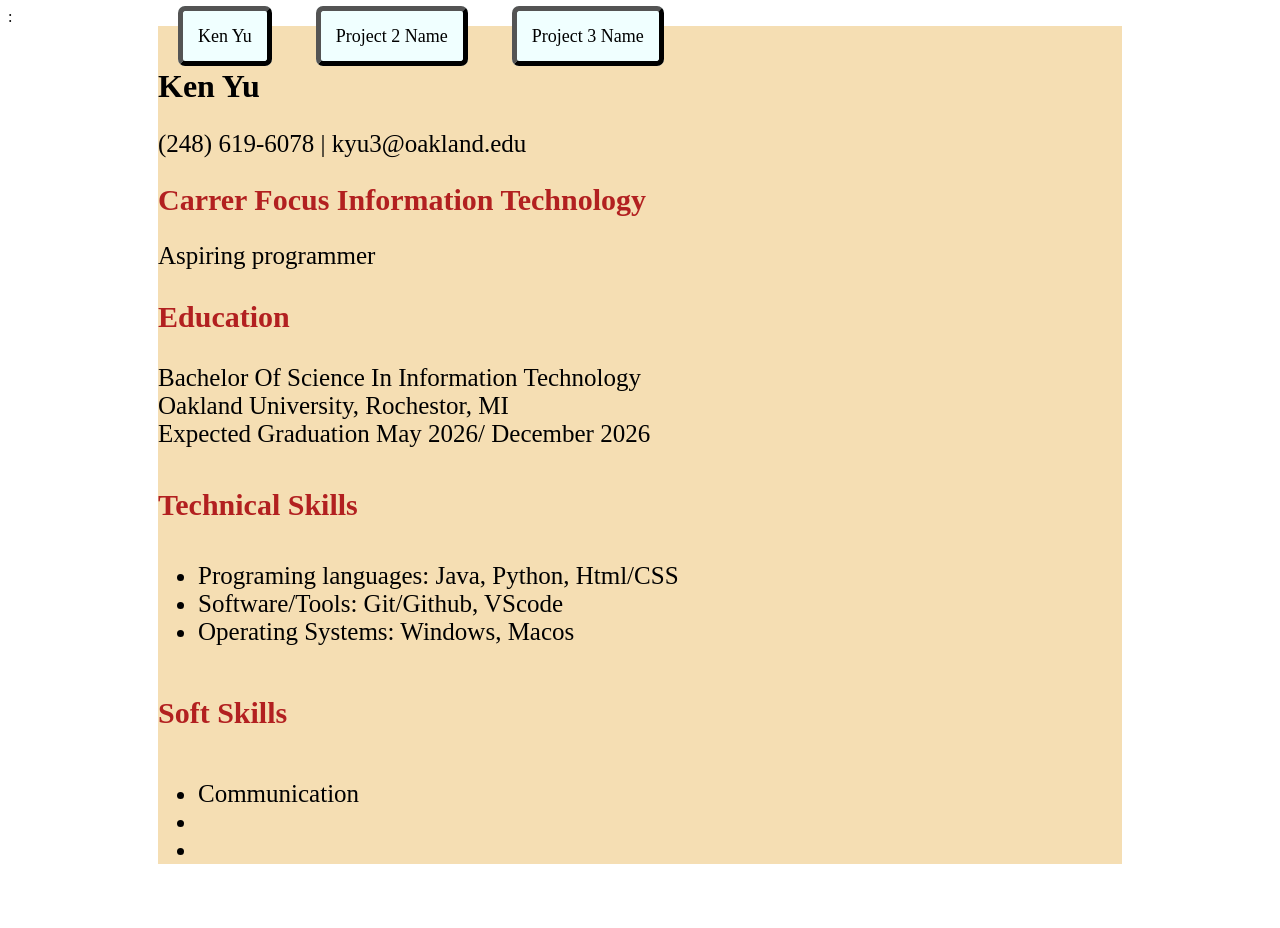
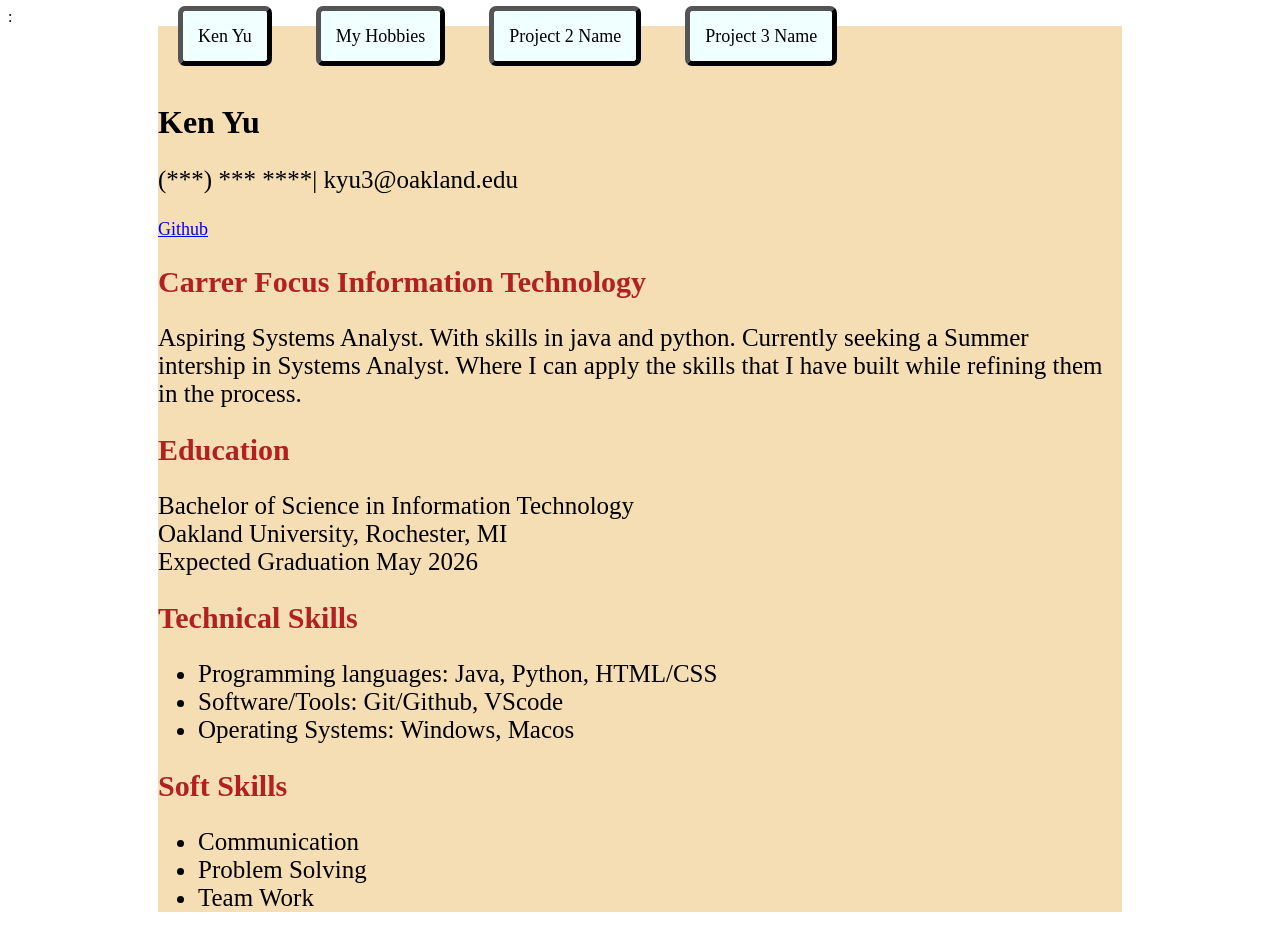
Before and after one commit to Havrt/Havrt.github.io, a plain HTML site: page index.html in a window 1280 px wide. Before the commit the page ends 880 px from the top, so only its background shows below. Drawn offline with Linux system fonts and the light colour scheme.

Commit message:
Update index.html

```diff
--- a/index.html
+++ b/index.html
@@ -5,36 +5,45 @@
     <link rel="stylesheet" href="style.css">
     <meta charset="utf-8">
     <meta name="viewport" content="width=device-width, initial-scale=1.0">:
-    </head>
+ </head>
 <body>
     <div id="wrapper">
-        <div id="header">
-            <a href="index.html" class=button>Ken Yu</a>
+        <div id="myheader">
+            <a href="index.html" class="button">Ken Yu</a>
+            <a href="Hobbies.html" class="button">My Hobbies</a>
             <a href="Project2.html" class="button">Project 2 Name</a>
             <a href="Project3.html" class="button">Project 3 Name</a>
         </div>
+        <div id="content">
+            <div id="leftEdge"> &nbsp; </div>
+            <div id="rightEdge"> &nbsp; </div>
+
     <h1> Ken Yu</h1>
 
-        <p>(248) 619-6078 | kyu3@oakland.edu</p>
+        <p>(***) *** ****| kyu3@oakland.edu</p>
+            <a href="https://github.com/Havrt">Github</a><br>
     <h2> Carrer Focus Information Technology</h2>
-        <p> Aspiring programmer </p>
-    <h3>Education</h3>
-        <p>Bachelor Of Science In Information Technology<br>
-           Oakland University, Rochestor, MI <br>
-           Expected Graduation May 2026/ December 2026<br>
+        <p> Aspiring Systems Analyst. With skills in java and python. Currently seeking a Summer intership in Systems Analyst.
+           Where I can apply the skills that I have built while refining them in the process.
+            </p>
+    <h2>Education</h2>
+        <p>Bachelor of Science in Information Technology<br>
+           Oakland University, Rochester, MI <br>
+           Expected Graduation May 2026<br>
         </p>
-    <h4>Technical Skills</h4>
+    <h2>Technical Skills</h2>
         <ul>
-        <li>Programing languages: Java, Python, Html/CSS</li>
+        <li> Programming languages: Java, Python, HTML/CSS</li>
         <li>Software/Tools: Git/Github, VScode</li>
         <li>Operating Systems: Windows, Macos</li>
         </ul>
-     <h5>Soft Skills</h5>
+     <h2>Soft Skills</h2>
         <ul>
         <li>Communication </li>
-        <li></li>
-        <li></li>
+        <li>Problem Solving</li>
+        <li>Team Work</li>
         </ul>
+        </div>
     </div>
     </body>
 </html>
```
